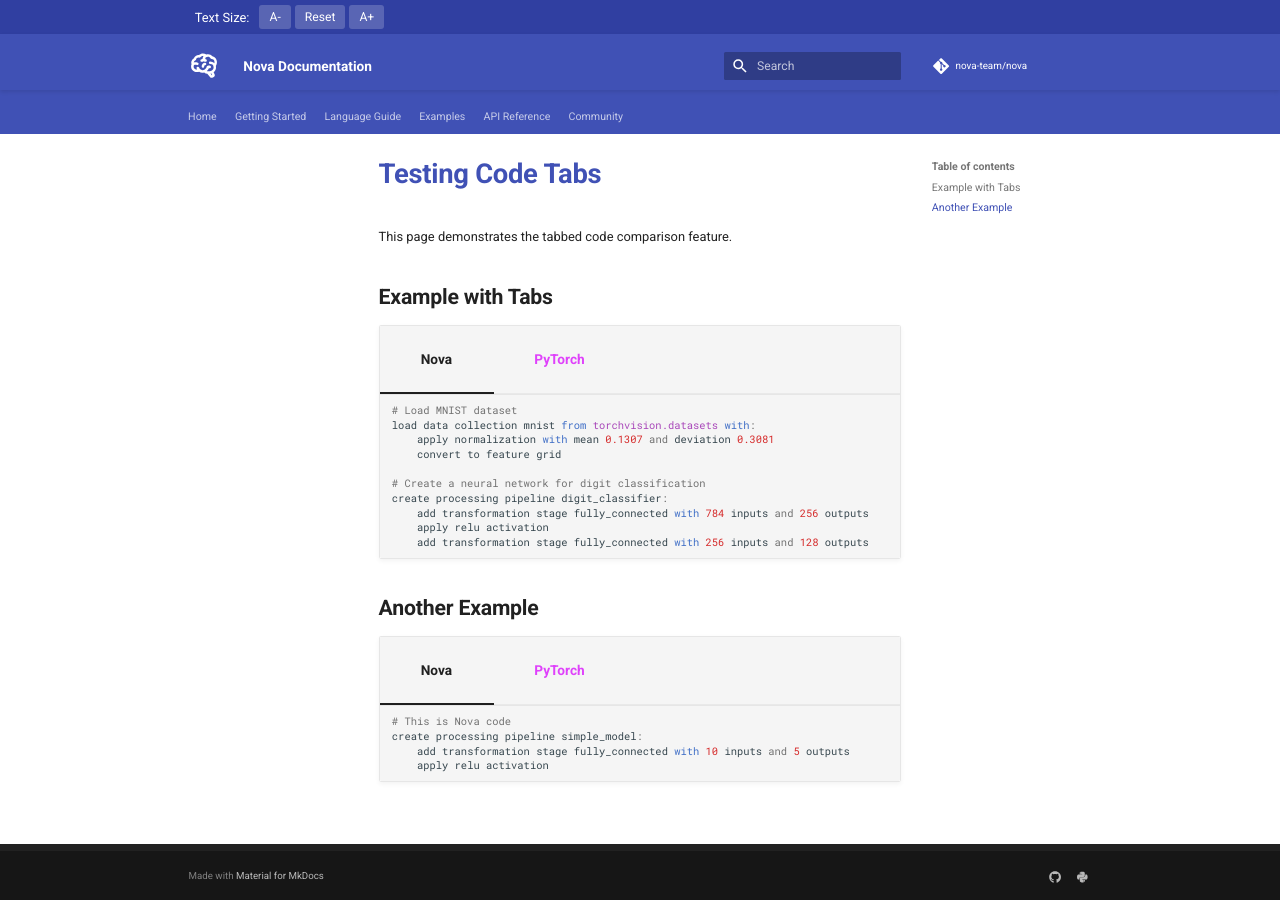
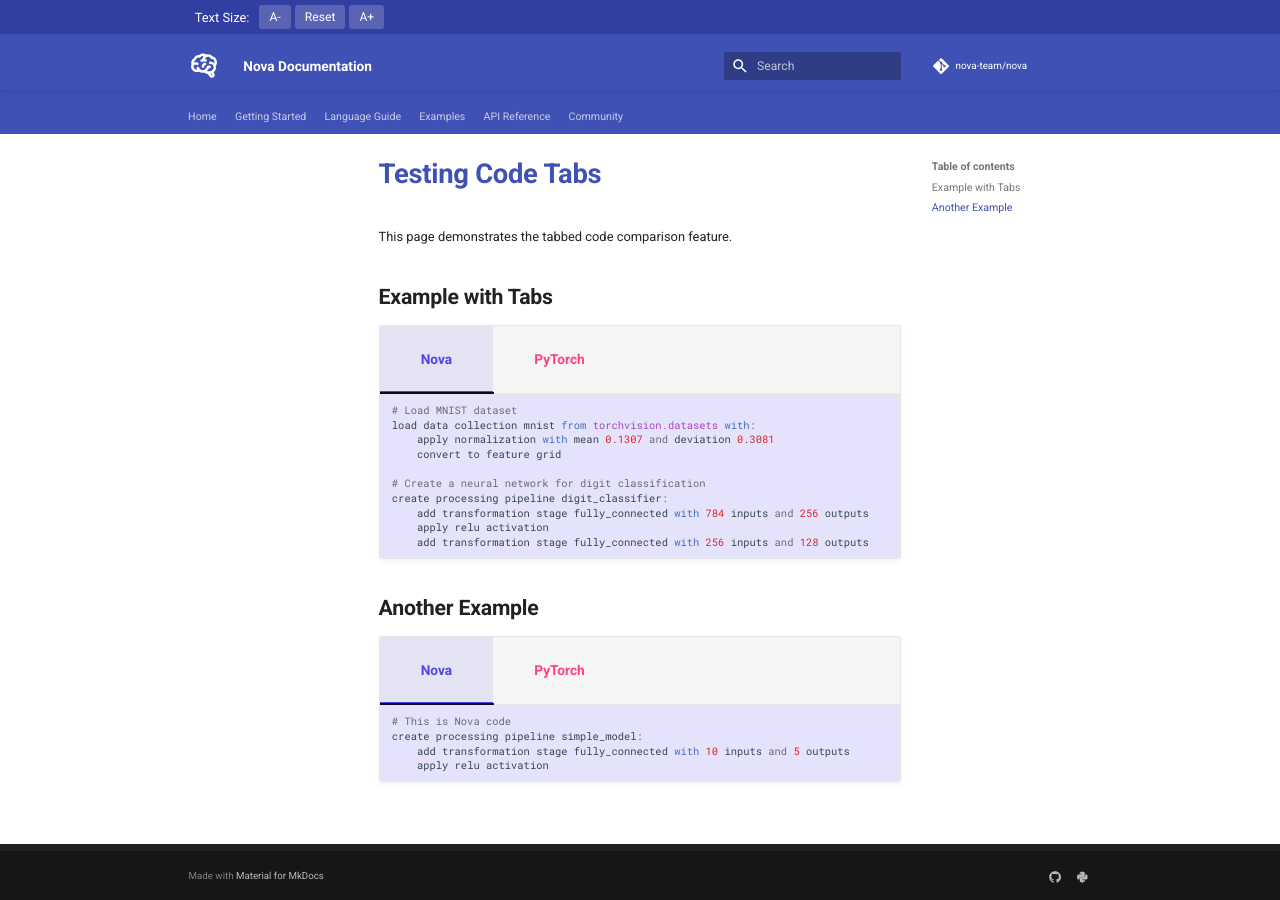
Before and after one commit to nullbio/nova, an MkDocs documentation site: the page built from website/docs/examples/test-tabs.md, in a window 1280 px wide. Built offline with MkDocs 1.6.1 and Material for MkDocs 9.7.7, drawn with Linux system fonts in a browser that asks for light colours; comment, search, counter and statistics services are not loaded.

Commit message:
fix styling

```diff
--- a/website/docs/stylesheets/extra.css
+++ b/website/docs/stylesheets/extra.css
@@ -3,6 +3,9 @@
   --md-primary-fg-color--light: #7A71EB;
   --md-primary-fg-color--dark: #3933B6;
   --md-accent-fg-color: #FF4081;
+  /* Custom tab colors */
+  --nova-tab-color: #5046E4; /* Blue */
+  --pytorch-tab-color: #FF4081; /* Pink */
   /* Adjust the base font size to 95% */
   font-size: 95%;
 }
@@ -129,28 +132,42 @@ body {
   border-bottom: 3px solid transparent;
 }
 
-/* Nova tab styling */
+/* Nova tab styling - with !important to override any other styles */
 .tabbed-set .tabbed-labels > label:nth-child(1) {
-  color: var(--md-primary-fg-color);
+  color: var(--nova-tab-color) !important;
 }
 .tabbed-set .tabbed-labels > label:nth-child(1):hover {
-  background-color: rgba(80, 70, 228, 0.05);
+  background-color: rgba(80, 70, 228, 0.05) !important;
 }
-.tabbed-set .tabbed-control:nth-child(1):checked ~ .tabbed-labels > label:nth-child(1) {
-  border-bottom-color: var(--md-primary-fg-color);
-  background-color: rgba(80, 70, 228, 0.1);
+.tabbed-set input:nth-of-type(1):checked ~ .tabbed-labels > label:nth-of-type(1) {
+  border-bottom-color: var(--nova-tab-color) !important;
+  background-color: rgba(80, 70, 228, 0.1) !important;
+  color: var(--nova-tab-color) !important;
+}
+
+/* Special case for the Nova Code tab */
+.tabbed-set .tabbed-labels > label:nth-child(1):contains("Nova Code"),
+.tabbed-set .tabbed-labels > label:nth-child(1):contains("Nova") {
+  color: var(--nova-tab-color) !important;
 }
 
 /* PyTorch tab styling */
 .tabbed-set .tabbed-labels > label:nth-child(2) {
-  color: var(--md-accent-fg-color);
+  color: var(--pytorch-tab-color) !important;
 }
 .tabbed-set .tabbed-labels > label:nth-child(2):hover {
-  background-color: rgba(255, 64, 129, 0.05);
+  background-color: rgba(255, 64, 129, 0.05) !important;
 }
-.tabbed-set .tabbed-control:nth-child(2):checked ~ .tabbed-labels > label:nth-child(2) {
-  border-bottom-color: var(--md-accent-fg-color);
-  background-color: rgba(255, 64, 129, 0.1);
+.tabbed-set input:nth-of-type(2):checked ~ .tabbed-labels > label:nth-of-type(2) {
+  border-bottom-color: var(--pytorch-tab-color) !important;
+  background-color: rgba(255, 64, 129, 0.1) !important;
+  color: var(--pytorch-tab-color) !important;
+}
+
+/* Special case for the PyTorch Code tab */
+.tabbed-set .tabbed-labels > label:nth-child(2):contains("PyTorch Code"),
+.tabbed-set .tabbed-labels > label:nth-child(2):contains("PyTorch") {
+  color: var(--pytorch-tab-color) !important;
 }
 
 /* Style the tab content */
@@ -170,36 +187,68 @@ body {
   border-radius: 0;
 }
 
-/* Style scrollbars for Nova code blocks */
-.tabbed-control:nth-child(1):checked ~ .tabbed-content > .tabbed-block:nth-child(1) pre {
-  scrollbar-color: var(--md-primary-fg-color) rgba(80, 70, 228, 0.1);
+/* IMPORTANT: Override tab colors with !important for code tabs */
+/* ========================================================== */
+/* Nova tab - enforce blue */
+.tabbed-set input:nth-of-type(1):checked ~ .tabbed-content .tabbed-block:nth-of-type(1) {
+  background-color: rgba(80, 70, 228, 0.05) !important;
 }
 
-.tabbed-control:nth-child(1):checked ~ .tabbed-content > .tabbed-block:nth-child(1) pre::-webkit-scrollbar-thumb {
-  background-color: var(--md-primary-fg-color);
+.tabbed-set input:nth-of-type(1):checked ~ .tabbed-content .tabbed-block:nth-of-type(1) pre {
+  background-color: rgba(80, 70, 228, 0.1) !important;
 }
 
-.tabbed-control:nth-child(1):checked ~ .tabbed-content > .tabbed-block:nth-child(1) pre::-webkit-scrollbar-track {
+.tabbed-set input:nth-of-type(1):checked ~ .tabbed-content .tabbed-block:nth-of-type(1) pre code {
+  background-color: transparent !important;
+}
+
+/* PyTorch tab - enforce pink */
+.tabbed-set input:nth-of-type(2):checked ~ .tabbed-content .tabbed-block:nth-of-type(2) {
+  background-color: rgba(255, 64, 129, 0.05) !important;
+}
+
+.tabbed-set input:nth-of-type(2):checked ~ .tabbed-content .tabbed-block:nth-of-type(2) pre {
+  background-color: rgba(255, 64, 129, 0.1) !important;
+}
+
+.tabbed-set input:nth-of-type(2):checked ~ .tabbed-content .tabbed-block:nth-of-type(2) pre code {
+  background-color: transparent !important;
+}
+
+/* Nova tab and code styling */
+/* Target Nova tab - usually the first tab */
+.tabbed-set input:nth-of-type(1):checked ~ .tabbed-content .tabbed-block:nth-of-type(1) {
+  background-color: rgba(80, 70, 228, 0.05);
+}
+
+.tabbed-set input:nth-of-type(1):checked ~ .tabbed-content .tabbed-block:nth-of-type(1) pre {
   background-color: rgba(80, 70, 228, 0.1);
 }
 
-/* Style scrollbars for PyTorch code blocks */
-.tabbed-control:nth-child(2):checked ~ .tabbed-content > .tabbed-block:nth-child(2) pre {
-  scrollbar-color: var(--md-accent-fg-color) rgba(255, 64, 129, 0.05);
+/* These rules below might be redundant but we're being thorough */
+
+/* Nova scrollbars */
+.tabbed-set input:nth-of-type(1):checked ~ .tabbed-content .tabbed-block:nth-of-type(1) pre::-webkit-scrollbar-thumb {
+  background-color: var(--nova-tab-color) !important;
 }
 
-.tabbed-control:nth-child(2):checked ~ .tabbed-content > .tabbed-block:nth-child(2) pre::-webkit-scrollbar-thumb {
-  background-color: var(--md-accent-fg-color);
+.tabbed-set input:nth-of-type(1):checked ~ .tabbed-content .tabbed-block:nth-of-type(1) pre::-webkit-scrollbar-track {
+  background-color: rgba(80, 70, 228, 0.1) !important;
 }
 
-.tabbed-control:nth-child(2):checked ~ .tabbed-content > .tabbed-block:nth-child(2) pre::-webkit-scrollbar-track {
-  background-color: rgba(255, 64, 129, 0.05);
+/* Target PyTorch tab scrollbars */
+.tabbed-set input:nth-of-type(2):checked ~ .tabbed-content .tabbed-block:nth-of-type(2) pre::-webkit-scrollbar-thumb {
+  background-color: var(--pytorch-tab-color) !important;
 }
 
-/* Basic scrollbar styling */
+.tabbed-set input:nth-of-type(2):checked ~ .tabbed-content .tabbed-block:nth-of-type(2) pre::-webkit-scrollbar-track {
+  background-color: rgba(255, 64, 129, 0.1) !important;
+}
+
+/* Basic scrollbar styling - make them more visible */
 pre::-webkit-scrollbar {
-  height: 8px;
-  width: 8px;
+  height: 8px;  /* For horizontal scrollbars */
+  width: 8px;   /* For vertical scrollbars */
 }
 
 pre::-webkit-scrollbar-thumb {
@@ -208,6 +257,20 @@ pre::-webkit-scrollbar-thumb {
 
 pre::-webkit-scrollbar-track {
   border-radius: 4px;
+}
+
+/* For Firefox - uses CSS scrollbar-color property */
+.tabbed-set input:nth-of-type(1):checked ~ .tabbed-content .tabbed-block:nth-of-type(1) pre {
+  scrollbar-color: var(--nova-tab-color) rgba(80, 70, 228, 0.1) !important;
+}
+
+.tabbed-set input:nth-of-type(2):checked ~ .tabbed-content .tabbed-block:nth-of-type(2) pre {
+  scrollbar-color: var(--pytorch-tab-color) rgba(255, 64, 129, 0.1) !important;
+}
+
+/* Make horizontal scrollbars more prominent */
+pre {
+  scrollbar-width: thin;
 }
 
 /* Other UI elements */
```
